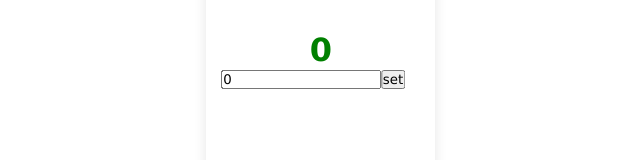
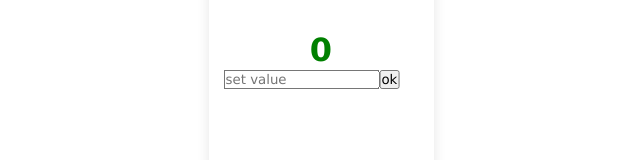
Before and after one commit to pjmiles/altschool-second-semester-exam, a React (Create React App) app: page / in a window 1280 px wide. Both pictures are taken after a click on the button "set". Shown: the part 272-432 px from the top of the page, without its empty margins (319-959 px from the left). Built offline with nearby package versions, Linux system fonts and the light colour scheme.

Commit message:
userInput adjust and display

```diff
--- a/src/components/Counter.js
+++ b/src/components/Counter.js
@@ -18,20 +18,13 @@ const Counter = () => {
     dispatch({ type: "clear" });
   };
 
-  const handleInputValue = () => {
-    dispatch({ type: "setValue" });
+  const handleSetValue = (e) => {
+    setOpenInputModal(true);
+    dispatch({ type: "set", payload: e.target.value }); //needs to make more value
   };
 
-  const handleSetValue = () => {
+  const handleSubmit = () => {
     setOpenInputModal(true);
-    // setValue(value);
-  };
-
-  const handleSubmit = (e) => {
-    e.preventDefault();
-    dispatch({ type: "set", payload: (state = value) }); //payload should be state.value
-    //this is not perfect, value state needs to be inside the reducer instead of handling the value seperately
-    //this function will be modified
   };
 
   return (
@@ -41,6 +34,7 @@ const Counter = () => {
       </div>
       <div className="result">
         <h2>{state.count}</h2>
+        <h3>{state.userInput}</h3>
       </div>
       <div>
         {openInputModal && (
@@ -48,11 +42,10 @@ const Counter = () => {
             <input
               placeholder="set value"
               type="number"
-              id="num"
-              value="0"
-              onChange={handleInputValue}
+              value={state.userInput}
+              onChange={handleSetValue}
             />
-            <button onClick={handleSetValue}>set</button>
+            <button>ok</button>
           </form>
         )}
       </div>
--- a/src/hook/Reducer.js
+++ b/src/hook/Reducer.js
@@ -9,7 +9,7 @@ export const reducer = (state, action) => {
     case "clear":
       return { ...state, count: (state.count = 0) };
     case "set":
-      return { ...state, count: action.payload };
+      return { ...state, userInput: action.payload };
     default:
       throw new Error();
       // state;
```
